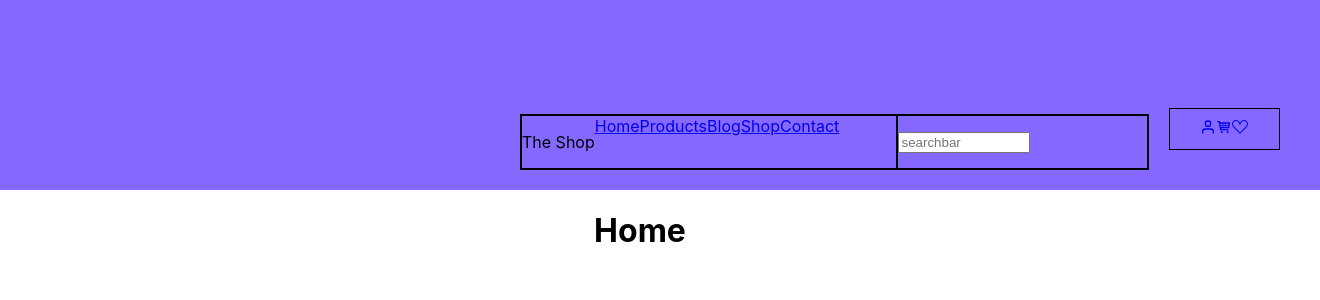
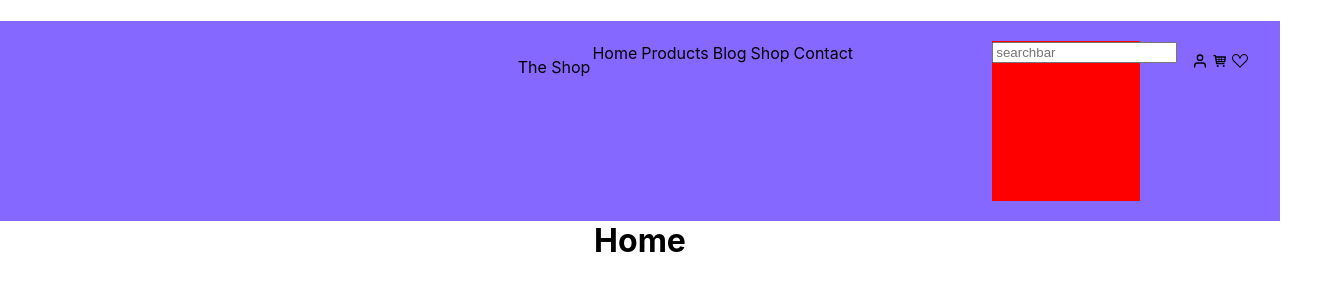
Before and after one commit to AswadOsei/webshop-frontend, a React (Create React App) app: page / in a window 1280 px wide. Shown: the top 300 px of the page, 1320 px wide, since content can reach past the window. Built offline with nearby package versions, Linux system fonts and the light colour scheme.

Commit message:
added css for navbar

```diff
--- a/src/Components/Navbar/styles.css
+++ b/src/Components/Navbar/styles.css
@@ -2,47 +2,53 @@
   /* full width */
   width: 100%;
   /* Fixed height */
-  height: 150px;
+  height: 160px;
   background-color: #8568ff;
   /* flex box */
-  display: inline-flex;
+  display: flex;
+  float: right;
   flex-direction: row;
+  justify-content: right;
   padding: 20px;
-  align-items: flex-end;
 }
-
 .navbar-left-container {
-  border: solid black 1px;
-  display: inline-flex;
+  display: flex;
   flex-direction: row;
-  margin-left: 500px;
-  width: 70%;
-}
-
-.navbar-right-container {
-  border: solid black 1px;
-  margin: 20px;
-  justify-content: space-between;
-  padding: 10px;
-  width: 10%;
-}
-
-.small-right-container {
-  border: solid black 1px;
-  justify-content: center;
-  display: inline-flex;
-  flex-direction: column;
-  width: 40%;
+  margin-right: 40px;
 }
 .small-left-container {
-  border: solid black 1px;
-  width: 200px;
-  display: inline-flex;
-  width: 60%;
+  margin-right: 50px;
+  flex-grow: 1;
+  padding-left: 2px;
+  min-width: 60%;
+  max-width: fit-content;
+  align-items: left;
+  display: flex;
   flex-direction: row;
-  align-items: left;
+  justify-content: left;
 }
-
-.input {
-  width: 50%;
+.small-right-container {
+  margin-left: 50px;
+  min-width: 20%;
+  background-color: red;
+  justify-content: space-evenly;
 }
+.navbar-right-container {
+  display: flex;
+  flex-direction: row;
+  margin: 10px;
+  margin-left: 50;
+}
+a:link,
+a:visited {
+  color: #000000;
+  padding: 2px 2px;
+  text-decoration: none;
+  display: inline-block;
+}
+a:hover {
+  color: White;
+}
+a:active {
+  background-color: Green;
+}
```
